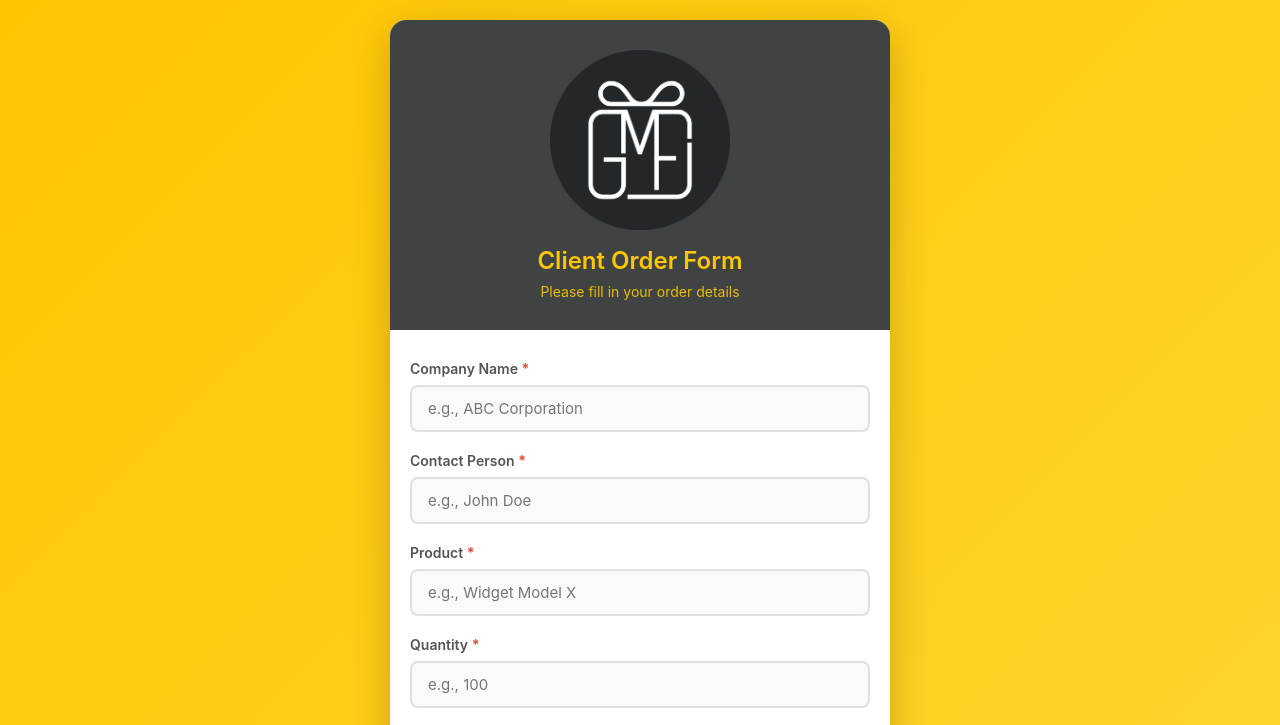
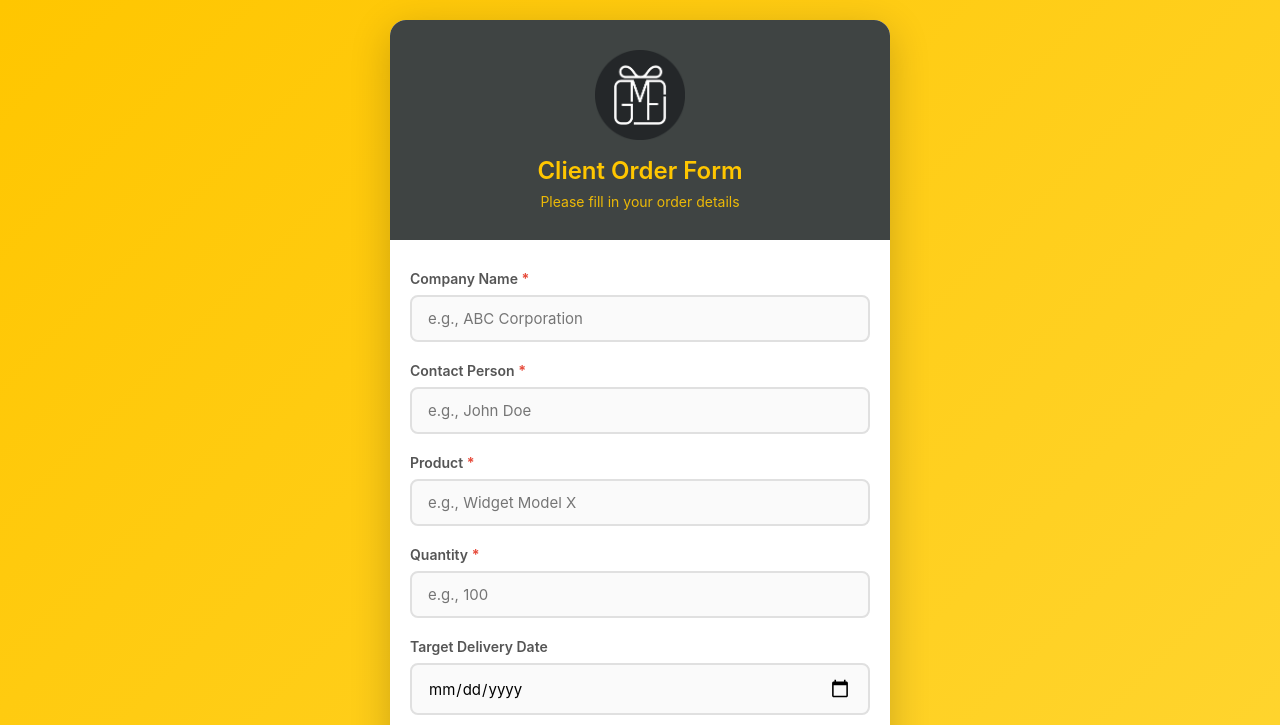
Before and after one commit to suipink/gmf-liff-project, a plain HTML site: page docs/index.html in a window 1280 px wide. Shown: the top 725 px of the page. Drawn offline with Linux system fonts and the light colour scheme.

Commit message:
Reduce logo size by 50% (180px to 90px)

```diff
--- a/docs/liff.css
+++ b/docs/liff.css
@@ -42,7 +42,7 @@ body {
 }
 
 .logo img {
-    max-width: 180px;
+    max-width: 90px;
     height: auto;
     display: block;
     margin: 0 auto;
--- a/frontend/liff.css
+++ b/frontend/liff.css
@@ -42,7 +42,7 @@ body {
 }
 
 .logo img {
-    max-width: 180px;
+    max-width: 90px;
     height: auto;
     display: block;
     margin: 0 auto;
```
